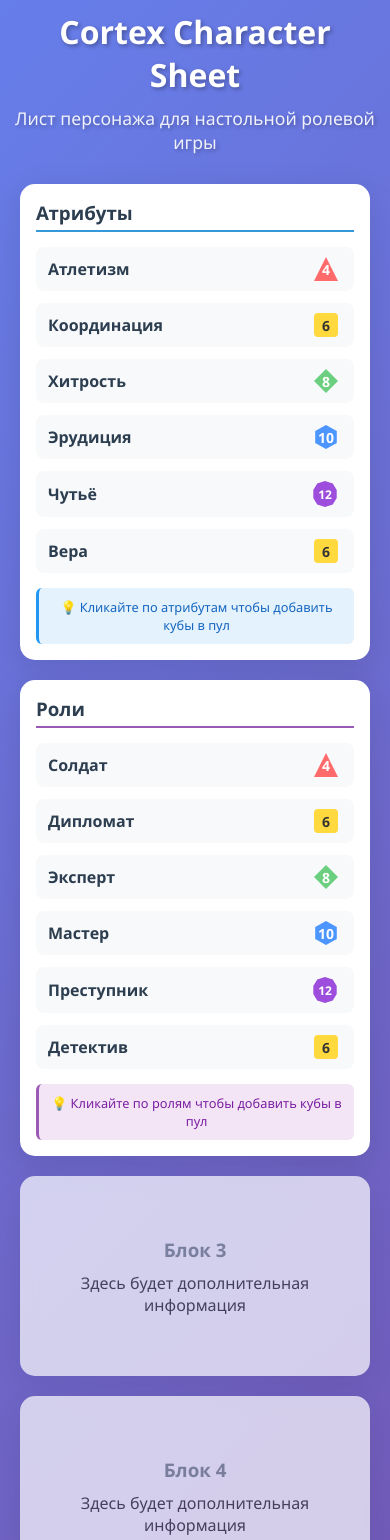
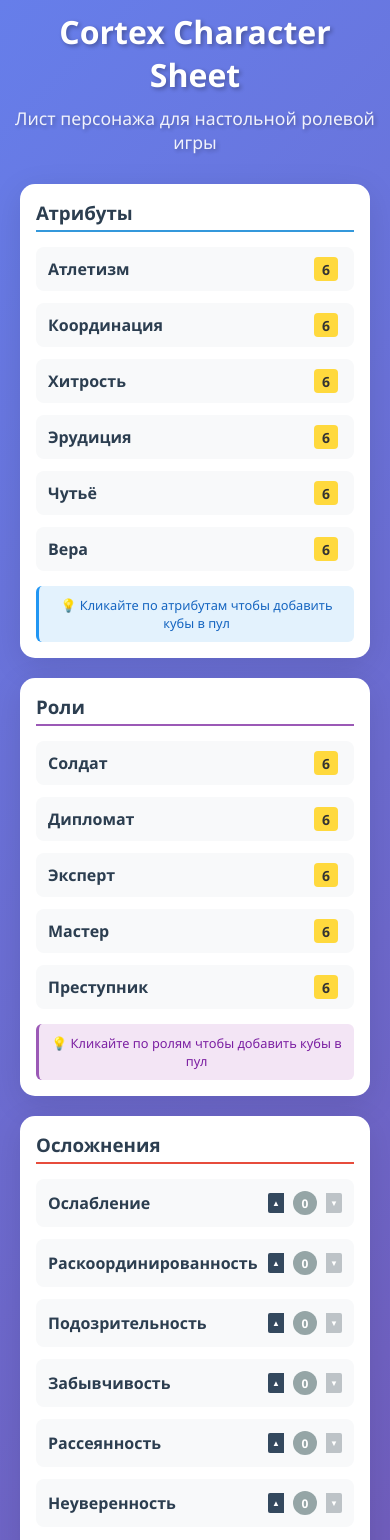
Before and after one commit to dplatonov865/cortex-prime-dice, a React (Vite) app: page / in a window 390 px wide. Shown: the top 1540 px of the page. Built offline with nearby package versions, Linux system fonts and the light colour scheme.

Commit message:
add complicationBlock

```diff
--- a/src/components/CharacterSheet.jsx
+++ b/src/components/CharacterSheet.jsx
@@ -1,25 +1,34 @@
 import React, { useState } from 'react';
 import AttributeBlock from './AttributeBlock';
 import RoleBlock from './RoleBlock';
+import ComplicationBlock from './ComplicationBlock';
 import DiceIcon from './DiceIcon';
 
 const CharacterSheet = () => {
   const [attributes, setAttributes] = useState({
-    'Атлетизм': 'd4',
+    'Атлетизм': 'd6',
     'Координация': 'd6',
-    'Хитрость': 'd8',
-    'Эрудиция': 'd10',
-    'Чутьё': 'd12',
+    'Хитрость': 'd6',
+    'Эрудиция': 'd6',
+    'Чутьё': 'd6',
     'Вера': 'd6'
   });
 
   const [roles, setRoles] = useState({
-    'Солдат': 'd4',
+    'Солдат': 'd6',
     'Дипломат': 'd6',
-    'Эксперт': 'd8',
-    'Мастер': 'd10',
-    'Преступник': 'd12',
-    'Детектив': 'd6'
+    'Эксперт': 'd6',
+    'Мастер': 'd6',
+    'Преступник': 'd6'
+  });
+
+  const [complications, setComplications] = useState({
+    'Ослабление': '0',
+    'Раскоординированность': '0',
+    'Подозрительность': '0',
+    'Забывчивость': '0',
+    'Рассеянность': '0',
+    'Неуверенность': '0'
   });
 
   const [dicePool, setDicePool] = useState([]);
@@ -29,14 +38,17 @@ const CharacterSheet = () => {
   const [effectDie, setEffectDie] = useState('d4');
   const [rollHistory, setRollHistory] = useState([]);
 
-  // Добавление куба в пул (клик по атрибуту или роли)
+  // Добавление куба в пул (клик по атрибуту, роли или осложнению)
   const addToDicePool = (name, diceType, category) => {
+    // Не добавляем осложнения с рангом "0"
+    if (diceType === '0') return;
+
     const newDice = {
       id: Date.now() + Math.random(),
       name: name,
       type: diceType,
-      value: parseInt(diceType.replace('d', '')),
-      category: category // 'attribute' или 'role'
+      value: diceType === '0' ? '0' : parseInt(diceType.replace('d', '')),
+      category: category // 'attribute', 'role' или 'complication'
     };
 
     setDicePool(prev => [...prev, newDice]);
@@ -52,8 +64,8 @@ const CharacterSheet = () => {
     if (dicePool.length === 0) return;
 
     const results = dicePool.map(dice => {
-      const diceValue = parseInt(dice.type.replace('d', ''));
-      const rolledValue = Math.floor(Math.random() * diceValue) + 1;
+      const diceValue = dice.type === '0' ? 0 : parseInt(dice.type.replace('d', ''));
+      const rolledValue = diceValue === 0 ? 0 : Math.floor(Math.random() * diceValue) + 1;
 
       return {
         ...dice,
@@ -91,7 +103,7 @@ const CharacterSheet = () => {
   // Обработчик кликов по результатам броска
   const handleResultDiceClick = (diceId) => {
     const dice = rollResults.find(d => d.id === diceId);
-    if (!dice || dice.isOne) return; // Нельзя выбирать кубы с 1
+    if (!dice || dice.isOne || dice.rolledValue === 0) return; // Нельзя выбирать кубы с 1 или 0
 
     if (selectedDice.includes(diceId)) {
       // Удаляем из выбранных
@@ -122,9 +134,9 @@ const CharacterSheet = () => {
 
   // Вычисление куба эффекта
   const calculateEffectDie = (results, selectedIds) => {
-    // Доступные кубы: не выбранные и не единицы
+    // Доступные кубы: не выбранные и не единицы и не нули
     const availableDice = results.filter(dice =>
-      !selectedIds.includes(dice.id) && !dice.isOne
+      !selectedIds.includes(dice.id) && !dice.isOne && dice.rolledValue !== 0
     );
 
     if (availableDice.length === 0) {
@@ -152,6 +164,19 @@ const CharacterSheet = () => {
     addToDicePool(roleName, diceType, 'role');
   };
 
+  // Обработчик кликов по осложнениям
+  const handleComplicationClick = (complicationName, diceType) => {
+    addToDicePool(complicationName, diceType, 'complication');
+  };
+
+  // Обработчик изменения ранга осложнения
+  const handleComplicationChange = (complicationName, newRank) => {
+    setComplications(prev => ({
+      ...prev,
+      [complicationName]: newRank
+    }));
+  };
+
   // Очистка пула
   const clearDicePool = () => {
     setDicePool([]);
@@ -170,10 +195,11 @@ const CharacterSheet = () => {
           onRoleClick={handleRoleClick}
         />
 
-        <div className="block empty-block">
-          <h3>Блок 3</h3>
-          <p>Здесь будет дополнительная информация</p>
-        </div>
+        <ComplicationBlock
+          complications={complications}
+          onComplicationClick={handleComplicationClick}
+          onComplicationChange={handleComplicationChange}
+        />
 
         <div className="block empty-block">
           <h3>Блок 4</h3>
@@ -210,7 +236,7 @@ const CharacterSheet = () => {
 
         <div className="dice-pool">
           {dicePool.length === 0 ? (
-            <p className="empty-pool-message">Кликайте по атрибутам или ролям чтобы добавить кубы в пул</p>
+            <p className="empty-pool-message">Кликайте по атрибутам, ролям или осложнениям чтобы добавить кубы в пул</p>
           ) : (
             <div className="dice-pool-list">
               {dicePool.map(dice => (
@@ -218,16 +244,16 @@ const CharacterSheet = () => {
                   key={dice.id}
                   className="pool-dice-item"
                   onClick={() => removeFromDicePool(dice.id)}
-                  title={`Клик чтобы удалить\n${dice.category === 'attribute' ? 'Атрибут' : 'Роль'}: ${dice.name} (${dice.type})`}
+                  title={`Клик чтобы удалить\n${dice.category === 'attribute' ? 'Атрибут' : dice.category === 'role' ? 'Роль' : 'Осложнение'}: ${dice.name} (${dice.type})`}
                 >
                   <DiceIcon
                     type={dice.type}
-                    value={dice.value}
+                    value={dice.type === '0' ? '0' : dice.value}
                     clickable={false}
                   />
                   <div className="dice-info-small">
                     <span className="dice-category">
-                      {dice.category === 'attribute' ? 'Атрибут' : 'Роль'}
+                      {dice.category === 'attribute' ? 'Атрибут' : dice.category === 'role' ? 'Роль' : 'Осложнение'}
                     </span>
                     <span className="dice-name">{dice.name}</span>
                   </div>
@@ -268,7 +294,7 @@ const CharacterSheet = () => {
               <div className="results-dice">
                 {rollResults.map(dice => {
                   const isSelected = selectedDice.includes(dice.id);
-                  const isInactive = dice.isOne;
+                  const isInactive = dice.isOne || dice.rolledValue === 0;
 
                   return (
                     <div
@@ -277,7 +303,7 @@ const CharacterSheet = () => {
                       onClick={() => handleResultDiceClick(dice.id)}
                       title={
                         isInactive
-                          ? 'Выпала 1 - нельзя выбрать'
+                          ? dice.rolledValue === 0 ? 'Ранг 0 - нельзя выбрать' : 'Выпала 1 - нельзя выбрать'
                           : `Клик для ${isSelected ? 'исключения из' : 'добавления в'} результат`
                       }
                     >
@@ -288,12 +314,14 @@ const CharacterSheet = () => {
                       />
                       <div className="dice-info">
                         <div className="dice-category-small">
-                          {dice.category === 'attribute' ? 'Атрибут' : 'Роль'}
+                          {dice.category === 'attribute' ? 'Атрибут' : dice.category === 'role' ? 'Роль' : 'Осложнение'}
                         </div>
                         <div className="dice-name">{dice.name}</div>
                         <div className="dice-roll">{dice.rolledValue}</div>
                         {isSelected && <div className="selected-indicator">✓ В результате</div>}
-                        {isInactive && <div className="inactive-indicator">✗ Неактивен</div>}
+                        {isInactive && <div className="inactive-indicator">
+                          {dice.rolledValue === 0 ? '✗ Ранг 0' : '✗ Неактивен'}
+                        </div>}
                       </div>
                     </div>
                   );
--- /dev/null
+++ b/src/components/ComplicationBlock.jsx
@@ -0,0 +1,83 @@
+import React from 'react';
+import DiceIcon from './DiceIcon';
+
+const ComplicationBlock = ({ complications, onComplicationClick, onComplicationChange }) => {
+  const rankOrder = ['0', 'd4', 'd6', 'd8', 'd10', 'd12'];
+
+  const handleIncrease = (complicationName, currentRank) => {
+    const currentIndex = rankOrder.indexOf(currentRank);
+    if (currentIndex < rankOrder.length - 1) {
+      const newRank = rankOrder[currentIndex + 1];
+      onComplicationChange(complicationName, newRank);
+    }
+  };
+
+  const handleDecrease = (complicationName, currentRank) => {
+    const currentIndex = rankOrder.indexOf(currentRank);
+    if (currentIndex > 0) {
+      const newRank = rankOrder[currentIndex - 1];
+      onComplicationChange(complicationName, newRank);
+    }
+  };
+
+  const handleComplicationClick = (complicationName, diceType) => {
+    onComplicationClick(complicationName, diceType);
+  };
+
+  return (
+    <div className="block complications-block">
+      <h3>Осложнения</h3>
+      <div className="complications-list">
+        {Object.entries(complications).map(([name, diceType]) => (
+          <div
+            key={name}
+            className="complication-row"
+            onClick={() => handleComplicationClick(name, diceType)}
+            title={diceType === '0' ? 'Осложнение отсутствует' : 'Клик чтобы добавить куб в пул'}
+          >
+            <span className="complication-name">{name}</span>
+
+            <div className="complication-controls">
+              <button
+                className="rank-button increase-button"
+                onClick={(e) => {
+                  e.stopPropagation();
+                  handleIncrease(name, diceType);
+                }}
+                disabled={diceType === 'd12'}
+                title="Повысить ранг"
+              >
+                ▲
+              </button>
+
+              <div className="complication-dice">
+                <DiceIcon
+                  type={diceType}
+                  value={diceType === '0' ? '0' : diceType.replace('d', '')}
+                  clickable={false}
+                />
+              </div>
+
+              <button
+                className="rank-button decrease-button"
+                onClick={(e) => {
+                  e.stopPropagation();
+                  handleDecrease(name, diceType);
+                }}
+                disabled={diceType === '0'}
+                title="Понизить ранг"
+              >
+                ▼
+              </button>
+            </div>
+          </div>
+        ))}
+      </div>
+      <div className="complication-hint">
+        💡 Кликайте по осложнениям чтобы добавить кубы в пул (кроме ранга 0)
+      </div>
+    </div>
+  );
+};
+
+export default ComplicationBlock;
--- a/src/components/DiceIcon.jsx
+++ b/src/components/DiceIcon.jsx
@@ -11,6 +11,19 @@ const DiceIcon = ({ type, value, onClick, clickable = false }) => {
       margin: '2px 4px',
       position: 'relative',
     };
+
+    // Специальный стиль для ранга "0"
+    if (type === '0') {
+      return {
+        ...baseStyles,
+        width: '24px',
+        height: '24px',
+        backgroundColor: '#95a5a6',
+        borderRadius: '50%',
+        color: 'white',
+        fontSize: '12px',
+      };
+    }
 
     const typeStyles = {
       d4: {
@@ -45,10 +58,9 @@ const DiceIcon = ({ type, value, onClick, clickable = false }) => {
         width: '26px',
         height: '26px',
         backgroundColor: '#9d4edd',
-        // Правильный десятиугольник (decagon)
         clipPath: 'polygon(50% 0%, 80% 10%, 95% 35%, 95% 65%, 80% 90%, 50% 100%, 20% 90%, 5% 65%, 5% 35%, 20% 10%)',
         color: 'white',
-        fontSize: '12px', // Чуть меньше текст для лучшего отображения
+        fontSize: '12px',
       },
     };
 
@@ -66,7 +78,7 @@ const DiceIcon = ({ type, value, onClick, clickable = false }) => {
       style={getDiceStyles()}
       onClick={handleClick}
       className={clickable ? 'dice-clickable' : ''}
-      title={`Бросок ${type}`}
+      title={type === '0' ? 'Отсутствует' : `Бросок ${type}`}
     >
       {value}
     </span>
--- a/src/styles/App.css
+++ b/src/styles/App.css
@@ -793,3 +793,154 @@ body {
     grid-column: 1;
   }
 }
+/* Стили для блока осложнений */
+.complications-block {
+  grid-column: 3;
+}
+
+.complications-block h3 {
+  margin-bottom: 15px;
+  color: #2c3e50;
+  border-bottom: 2px solid #e74c3c;
+  padding-bottom: 5px;
+}
+
+.complications-list {
+  display: flex;
+  flex-direction: column;
+  gap: 12px;
+}
+
+.complication-row {
+  display: flex;
+  justify-content: space-between;
+  align-items: center;
+  padding: 8px 12px;
+  background: #f8f9fa;
+  border-radius: 8px;
+  transition: all 0.3s ease;
+  cursor: pointer;
+  user-select: none;
+}
+
+.complication-row:hover {
+  background: #ffebee !important;
+  transform: translateX(5px);
+}
+
+.complication-row:disabled {
+  cursor: not-allowed;
+  opacity: 0.6;
+}
+
+.complication-name {
+  font-weight: 600;
+  color: #2c3e50;
+  flex: 1;
+}
+
+.complication-controls {
+  display: flex;
+  flex-direction: column;
+  align-items: center;
+  gap: 2px;
+  margin-left: 10px;
+}
+
+.rank-button {
+  width: 20px;
+  height: 16px;
+  border: none;
+  background: #34495e;
+  color: white;
+  cursor: pointer;
+  display: flex;
+  align-items: center;
+  justify-content: center;
+  font-size: 8px;
+  border-radius: 2px;
+  transition: all 0.2s ease;
+}
+
+.rank-button:hover:not(:disabled) {
+  background: #2c3e50;
+  transform: scale(1.1);
+}
+
+.rank-button:disabled {
+  background: #bdc3c7;
+  cursor: not-allowed;
+  transform: none;
+}
+
+.increase-button {
+  border-radius: 2px 2px 0 0;
+}
+
+.decrease-button {
+  border-radius: 0 0 2px 2px;
+}
+
+.complication-dice {
+  margin: 2px 0;
+}
+
+.complication-hint {
+  margin-top: 15px;
+  padding: 10px;
+  background: #ffebee;
+  border-radius: 6px;
+  font-size: 0.8rem;
+  color: #c62828;
+  text-align: center;
+  border-left: 3px solid #e74c3c;
+}
+
+/* Адаптивность для блоков */
+@media (max-width: 1024px) {
+  .main-columns {
+    grid-template-columns: repeat(3, 1fr);
+  }
+
+  .attributes-block {
+    grid-column: 1;
+  }
+
+  .roles-block {
+    grid-column: 2;
+  }
+
+  .complications-block {
+    grid-column: 3;
+  }
+}
+
+@media (max-width: 768px) {
+  .main-columns {
+    grid-template-columns: 1fr;
+  }
+
+  .attributes-block,
+  .roles-block,
+  .complications-block {
+    grid-column: 1;
+  }
+
+  .complication-controls {
+    flex-direction: row;
+    gap: 5px;
+  }
+
+  .rank-button {
+    width: 16px;
+    height: 20px;
+  }
+
+  .increase-button {
+    border-radius: 2px 0 0 2px;
+  }
+
+  .decrease-button {
+    border-radius: 0 2px 2px 0;
+  }
+}
```
